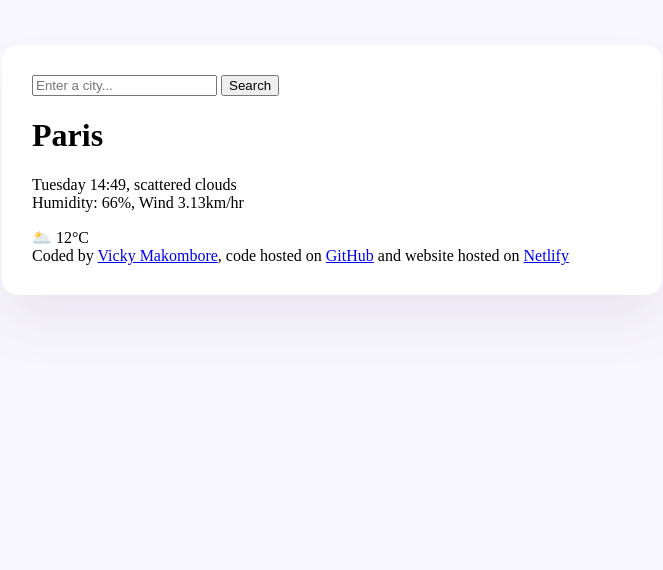
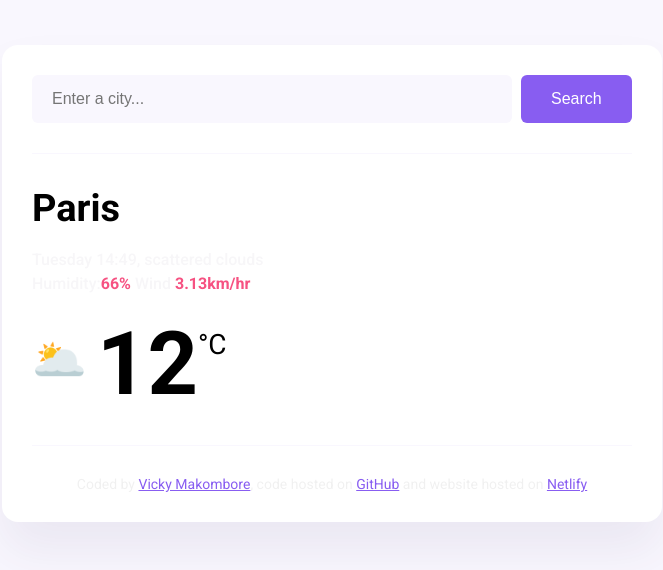
Before and after one commit to VickyRemy/Weather-project, a plain HTML site: page index.HTML in a window 1280 px wide. Shown: the whole page, without its empty margins (308-971 px from the left). Drawn offline with Linux system fonts and the light colour scheme.

Commit message:
Added basic CSS

```diff
--- a/index.HTML
+++ b/index.HTML
@@ -13,21 +13,26 @@
 <body>
  <div class="weather-app">
     <header>
-    <form>
-         <input type ="search" placeholder="Enter a city..." required/>
-         <input type ="submit" value="Search" />
+    <form class="search-form">
+         <input type ="search" placeholder="Enter a city..." required class="search-form-input" />
+         <input type ="submit" value="Search" class="search-form-button" />
      </form>
     </header>
     <main>
+        <div class="weather-app-data"></div>
         <div>
-    <h1>Paris</h1>
-    <p>
+    <h1 class="weather-app-city">Paris</h1>
+    <p class="weather-app-details">
         Tuesday 14:49, scattered clouds
         <br />
-        Humidity: 66%, Wind 3.13km/hr
+        Humidity:<strong>66%</strong> Wind <strong>3.13km/hr</strong>
     </p>
     </div>
-    <div>🌥️ 12°C</div>
+    <div class="weather-app-temperature-container">
+    <div class="weather-app-icon">🌥️</div>
+    <div class="weather-app-temperature">12</div>
+    <div class="weather-app-unit">°C</div>
+    </div>
     </main>
     <footer>
         Coded by <a href="https://github.com/VickyRemy/" target="_blank">Vicky Makombore</a>, code hosted on
--- a/src/style.css
+++ b/src/style.css
@@ -1,6 +1,9 @@
 body {
     background-color: #f9f7fe;
-    font-family: "Roboto" sans-serif;
+    font-family: "Roboto", sans-serif;
+}
+a {
+    color: #885df1;
 }
 
 .weather-app {
@@ -10,6 +13,69 @@ body {
     box-shadow: 0 30px 50px rgba(65, 50, 100, 0.08);
     border-radius: 16px;
     padding: 30px;
-
-
 }
+header {
+    border-bottom: 1px solid #f9f7fe;
+    padding: 0 0 30px 0;
+}
+.search-form-input {
+    background-color: #f9f7fe;
+    border: none;
+    border-radius: 6px;
+    width: 80%;
+    font-size: 16px;
+    padding: 15px 20px;
+}
+.search-form-button {
+    background: #885df1;
+    padding: 15px 30px;
+    margin-left: 5px;
+    font-size: 16px;
+    border: none;
+    border-radius: 6px;
+    color: white;
+}
+main {
+    padding: 30px 0;
+}
+.weather-app-data {
+    display: flex;
+    justify-content: space-between;
+}
+.weather-app-city {
+    margin: 0;
+    font-size: 38px;
+    line-height: 48px;
+}
+.weather-app-details {
+    font-size: 16px;
+    line-height: 24px;
+    color: rgba(39, 33, 66, 0.04);
+    font-weight: 500;
+}
+.weather-app-details strong {
+    color: #f65282;
+}
+.weather-app-temperature-container {
+    display: flex;
+}
+.weather-app-icon {
+    font-size: 44px;
+    margin-top: 22px;
+}
+.weather-app-temperature {
+    font-size: 88px;
+    font-weight: bold;
+    margin-left: 10px;
+}
+.weather-app-unit {
+    margin-top: 16px;
+    font-size: 28px;
+}
+footer {
+    border-top: 1px solid #f9f7fe;
+    padding: 30px 0 0 0;
+    text-align: center;
+    font-size: 14px;
+    color: rgba(0, 0, 0, 0.06);
+}
```
